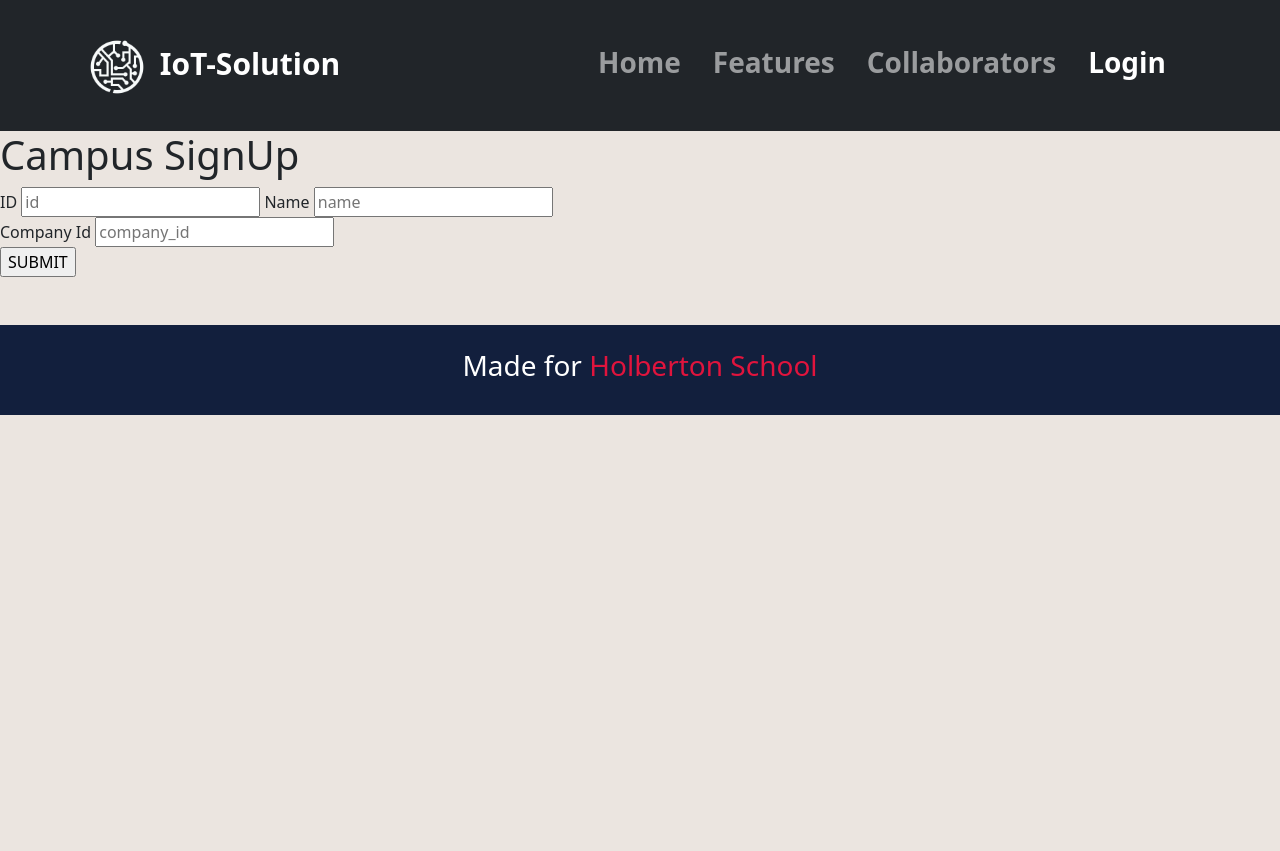
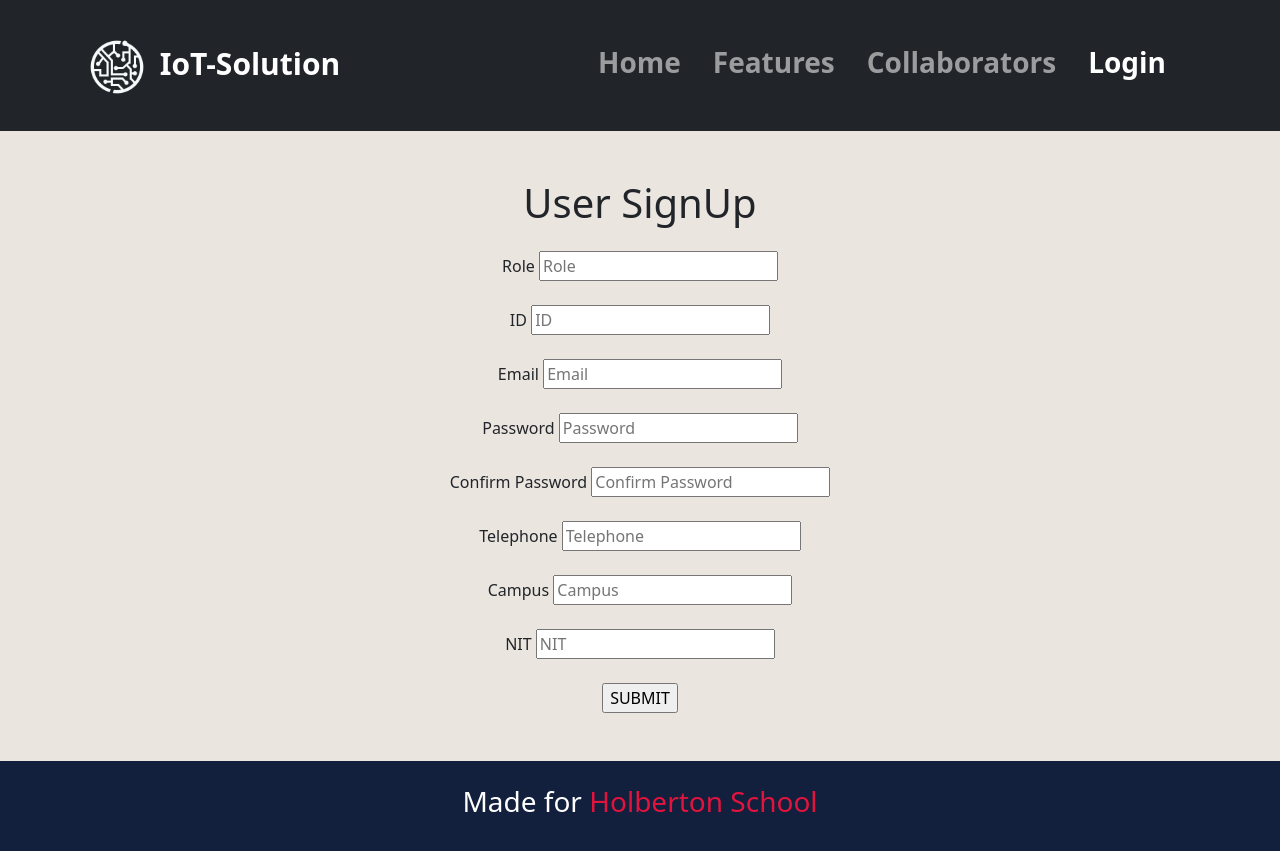
Before and after one commit to lemejiamo/IOT_Solutions, a Flask app: page /sign-up/campus in a window 1280 px wide. Before the commit the page ends 415 px from the top, so only its background shows below. Run offline with Flask 2, Linux system fonts and the light colour scheme.

Commit message:
fix the templates

```diff
--- a/api/v1/templates/campus_signup.html
+++ b/api/v1/templates/campus_signup.html
@@ -1,20 +1,63 @@
 {% extends "base.html" %}
-{% block title %}Campus SignUp{% endblock %}
+{% block title %}User SignUp{% endblock %}
 {% block content %}
-    <div class="login-container-signup">
-      <form action="" method="post">
-        <h1>Campus SignUp</h1>
-        <!----------- id INPUT -------------------->
-        <label class="label" for="id">ID</label>
-        <input class="controls" type=" text" id="id" name="id" placeholder="id"/>
-        <!----------- name INPUT -------------------->
-        <label class="label" for="name">Name</label>
-        <input class="controls" type="text" id="name" name="name" placeholder="name"/><br>
-        <!----------- company_id INPUT -------------------->
-        <label class="label" for="company_id">Company Id</label>
-        <input class="controls" type="text" id="company_id" name="company_id" placeholder="company_id"/><br>
+<div class="login-container-signup">
+  <form action="" method="post">
+    <div class="col-12 text-center mt-5">
+      <h1>User SignUp</h1>
+    </div>
 
-        <input class="button" type="submit" value="SUBMIT">
-      </form>
+    <!----------- ROLE INPUT -------------------->
+    <div class="col-12  mt-4 text-center">
+      <label class="label" for="role">Role </label>
+      <input class="controls" type=" text" id="role" name="role" placeholder="Role" />
     </div>
+
+    <!-----------  ID INPUT --------------------->
+    <div class="col-12  mt-4 text-center">
+      <label for="id" class="label">ID </label>
+      <input class="controls" type="text" id="id" name="id" placeholder="ID" />
+    </div>
+
+    <!------------ EMAIL INPUT ------------------>
+    <div class="col-12  mt-4 text-center">
+      <label for="user_email" class="label">Email </label>
+      <input class="controls" type="text" id="user_email" name="user_email" placeholder="Email" />
+    </div>
+
+    <!------------ PASSWORD INPUT ------------------>
+    <div class="col-12  mt-4 text-center">
+      <label for="password" class="label">Password </label>
+      <input class="controls" type="password" id="password" name="password" placeholder="Password" />
+    </div>
+
+    <!------------ CONFIRM PASSWORD INPUT -------->
+    <div class="col-12  mt-4 text-center">
+      <label for="password2" class="label">Confirm Password </label>
+      <input class="controls" type="password" id="password2" name="password2" placeholder="Confirm Password" />
+    </div>
+
+    <!------------ TELEPHONE INPUT -------->
+    <div class="col-12  mt-4 text-center">
+      <label for="telephone" class="label">Telephone </label>
+      <input class="controls" type="text" id="telephone" name="telephone" placeholder="Telephone" />
+    </div>
+
+    <!------------ CAMPUS INPUT -------->
+    <div class="col-12  mt-4 text-center">
+      <label for="campus_id" class="label">Campus </label>
+      <input class="controls" type="text" id="campus_id" name="campus_id" placeholder="Campus" />
+    </div>
+
+    <!------------ NIT INPUT -------->
+    <div class="col-12  mt-4 text-center">
+      <label for="company_id" class="label">NIT </label>
+      <input class="controls" type="text" id="company_id" name="company_id" placeholder="NIT" />
+    </div>
+
+    <div class="col-12  mt-4 text-center">
+      <input class="button" type="submit" value="SUBMIT">
+    </div>
+  </form>
+</div>
 {% endblock %}
```
Also changed, not shown: api/v1/templates/company_signup.html (+43 -2 lines), api/v1/templates/device_signup.html (+20 -4 lines), api/v1/templates/user_signup.html (+28 -0 lines).
